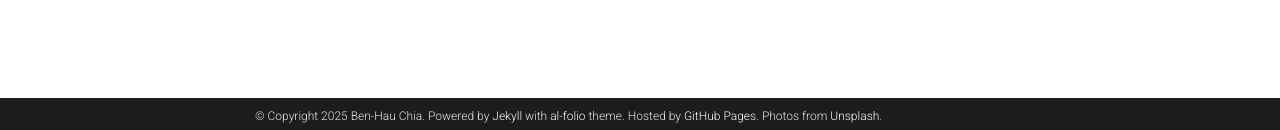
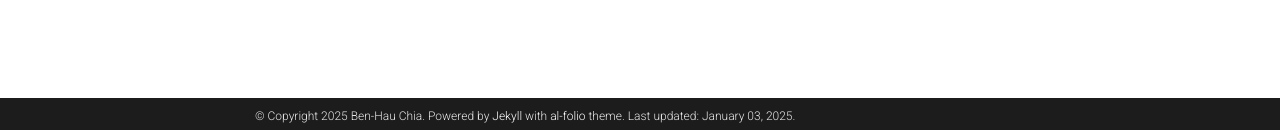
Before and after one commit to chiabhoward/chiabhoward.github.io, a Jekyll site: the page built from _pages/publications.md, in a window 1280 px wide. Shown: the part 767-897 px from the top of the page. Built offline with Jekyll 4.4.1, drawn with Linux system fonts in a browser that asks for light colours; comment, search, counter and statistics services are not loaded; a style sheet for code colours, icons or effects is not loaded; some of the changed lines change nothing that is shown.

Commit message:
update _config.yml

```diff
--- a/_config.yml
+++ b/_config.yml
@@ -8,19 +8,16 @@
 last_name: Chia
 email: bchia@andrew.cmu.edu
 description: > # the ">" symbol means to ignore newlines until "footer_text:"
-  A simple, whitespace theme for academics. Based on [*folio](https://github.com/bogoli/-folio) design.
 footer_text: >
   Powered by <a href="https://jekyllrb.com/" target="_blank">Jekyll</a> with <a href="https://github.com/alshedivat/al-folio">al-folio</a> theme.
-  Hosted by <a href="https://pages.github.com/" target="_blank">GitHub Pages</a>.
-  Photos from <a href="https://unsplash.com" target="_blank">Unsplash</a>.
-keywords: jekyll, jekyll-theme, academic-website, portfolio-website  # add your own keywords or leave empty
+keywords: # add your own keywords or leave empty
 
 lang: en # the language of your site (for example: en, fr, cn, ru, etc.)
 icon: ⚛️  # the emoji used as the favicon (alternatively, provide image name in /assets/img/)
 
 url: https://chiabhoward.github.io # the base hostname & protocol for your site
 baseurl: # the subpath of your site, e.g. /blog/. Leave blank for root
-last_updated: false # set to true if you want to display last updated in the footer
+last_updated: true # set to true if you want to display last updated in the footer
 impressum_path:  # set to path to include impressum link in the footer, use the same path as permalink in a page, helps to conform with EU GDPR
 
 # -----------------------------------------------------------------------------
@@ -41,7 +38,7 @@
 # will use title and url fields
 # Take a look to https://github.com/jekyll/jekyll-feed for more customization
 
-rss_icon: true
+rss_icon: false
 
 # -----------------------------------------------------------------------------
 # Layout
@@ -71,9 +68,9 @@
 gitlab_username: # your GitLab user name
 x_username: # your X handle
 mastodon_username: # your mastodon instance+username in the format instance.tld/@username
-linkedin_username: # your LinkedIn user name
+linkedin_username: benhauchia # your LinkedIn user name
 telegram_username: # your Telegram user name
-scholar_userid: # your Google Scholar ID
+scholar_userid: TawCpp8AAAAJ # your Google Scholar ID
 semanticscholar_id: # your Semantic Scholar ID
 whatsapp_number: # your WhatsApp number (full phone number in international format. Omit any zeroes, brackets, or dashes when adding the phone number in international format.)
 orcid_id: # your ORCID ID
@@ -104,7 +101,7 @@
 wechat_qr: # filename of your wechat qr-code saved as an image (e.g., wechat-qr.png if saved to assets/img/wechat-qr.png)
 
 contact_note: >
-  You can even add a little note about which of these is the best way to reach you.
+  The easiest way to reach me is by email.
 
 # -----------------------------------------------------------------------------
 # Analytics and search engine verification
```
